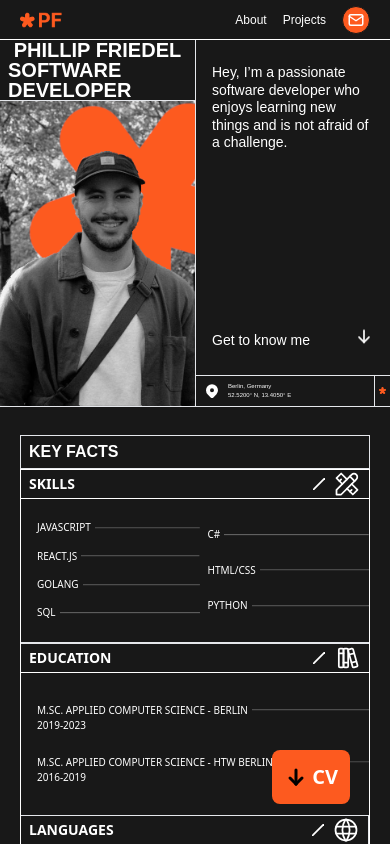
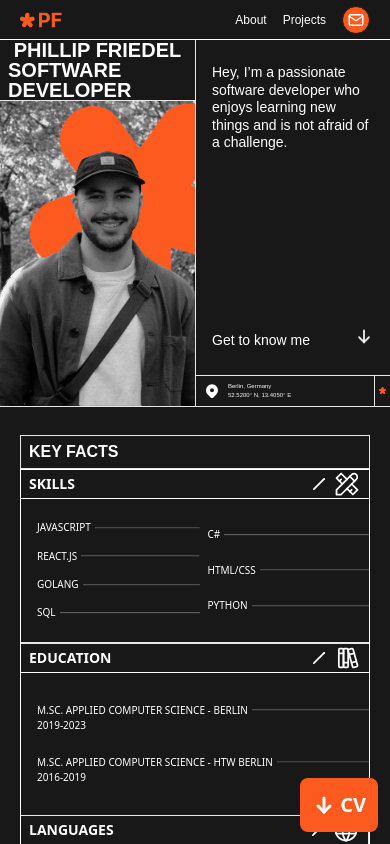
Before and after one commit to phillipfriedelj/personal-website, a React (Vite) app: page / in a window 390 px wide. Shown: the top 844 px of the page. Built offline with nearby package versions, Linux system fonts and the light colour scheme.

Commit message:
Fixed cv button positioning and visibility

```diff
--- a/src/components/CVButton.jsx
+++ b/src/components/CVButton.jsx
@@ -5,9 +5,9 @@ export default function CVButton() {
     <a
       href="/PhillipFriedel_CV.pdf"
       download={"PhillipFriedel_CV.pdf"}
-      className="bg-orange fixed md:hidden bottom-10 right-10 z-10 p-3 rounded-lg flex justify-center items-center space-x-1 hover:transform hover:translate-x-[2px] hover:translate-y-[2px] duration-[50ms] transition-all ease-in delay-0 active:scale-[0.99]"
+      className="bg-orange fixed md:hidden bottom-3 right-3 z-10 p-3 rounded-lg flex justify-center items-center space-x-1 hover:transform hover:translate-x-[2px] hover:translate-y-[2px] duration-[50ms] transition-all ease-in delay-0 active:scale-[0.99]"
     >
-      <IconArrowDown stroke={3} />
+      <IconArrowDown stroke={3} color="white" />
       <p className="text-white text-medium font-bold">CV</p>
     </a>
   );
--- a/src/sections/KeyFacts.jsx
+++ b/src/sections/KeyFacts.jsx
@@ -14,17 +14,22 @@ import {
 import FactListComponent from "../components/FactListComponent";
 
 export default function KeyFacts() {
-  const keyFactsDivRef = useRef(null);
-  const isVisible = useOnScreen(keyFactsDivRef);
+  const titleDivRef = useRef(null);
+  const isTitleVisible = useOnScreen(titleDivRef);
+  const certsDivRef = useRef(null);
+  const isCertsVisible = useOnScreen(certsDivRef);
 
   return (
     <div
       id="key-facts"
       className="relative min-h-screen flex flex-col py-[28px] px-[20px] md:px-[50px] bg-black"
     >
-      <div ref={keyFactsDivRef} className="flex-grow flex items-stretch">
+      <div className="flex-grow flex items-stretch">
         <div className="flex flex-col flex-grow border-white justify-center">
-          <h3 className="flex-grow-0 pl-2 py-2 font-inter font-bold text-base sm:text-medium md:text-[30px] lg:text-large leading-none text-white border">
+          <h3
+            ref={titleDivRef}
+            className="flex-grow-0 pl-2 py-2 font-inter font-bold text-base sm:text-medium md:text-[30px] lg:text-large leading-none text-white border"
+          >
             KEY FACTS
           </h3>
           <div className="flex-1 grid grid-cols-1 md:grid-cols-4 grid-rows-8 md:grid-rows-10 border-white border h-full">
@@ -52,7 +57,10 @@ export default function KeyFacts() {
                 <FactListComponent listText={"ENGLISH - FLUENT"} />
               </div>
             </div>
-            <div className="md:row-span-3 md:col-start-2 row-start-4 md:row-start-4 flex flex-col border-t md:border-t-0">
+            <div
+              ref={certsDivRef}
+              className="md:row-span-3 md:col-start-2 row-start-4 md:row-start-4 flex flex-col border-t md:border-t-0"
+            >
               <TableCardTitle title={"CERTIFICATIONS"}>
                 <IconCertificate
                   color="white"
@@ -138,7 +146,7 @@ export default function KeyFacts() {
           </div>
         </div>
       </div>
-      {isVisible && <CVButton />}
+      {(isTitleVisible || isCertsVisible) && <CVButton />}
     </div>
   );
 }
```
